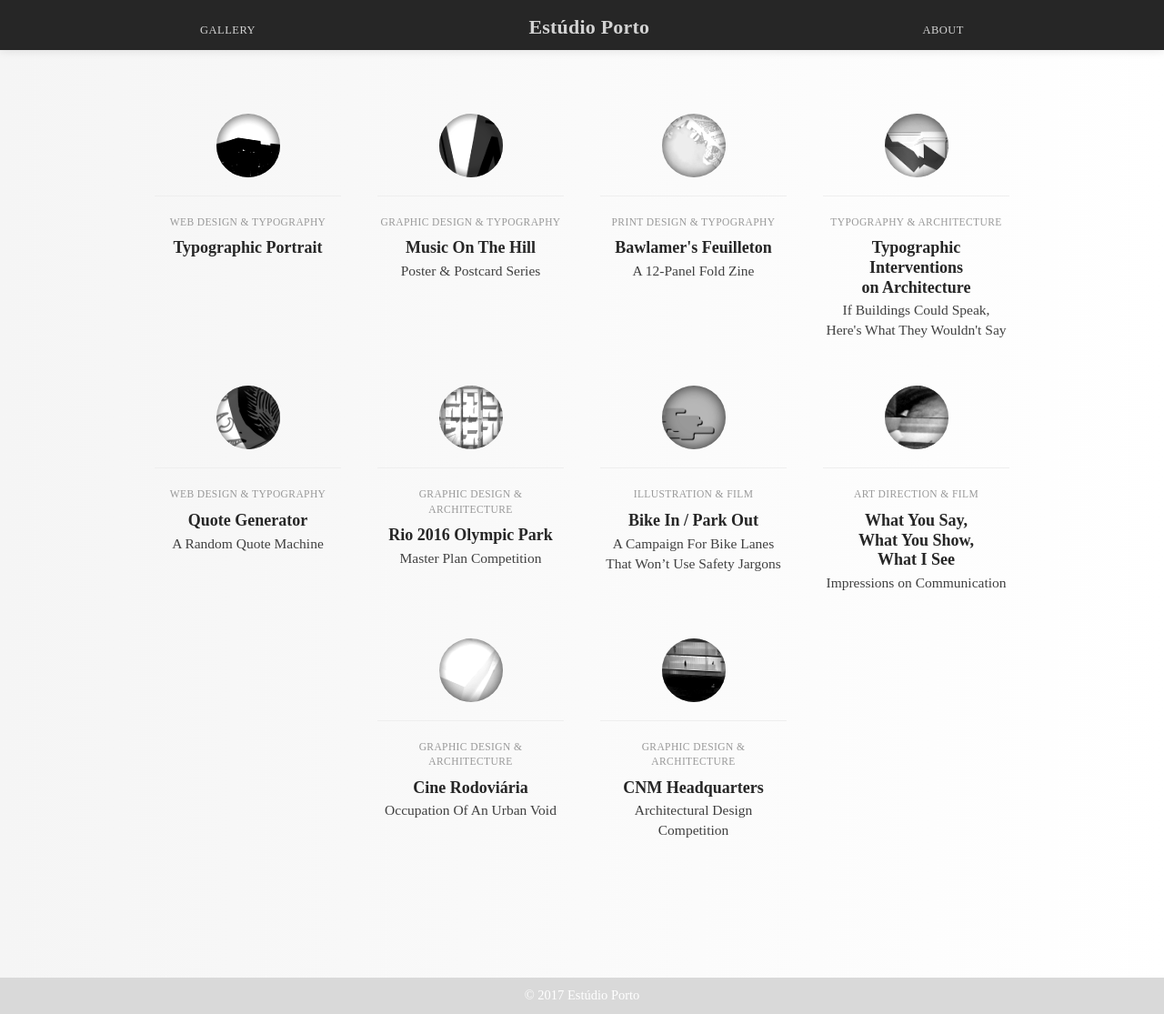
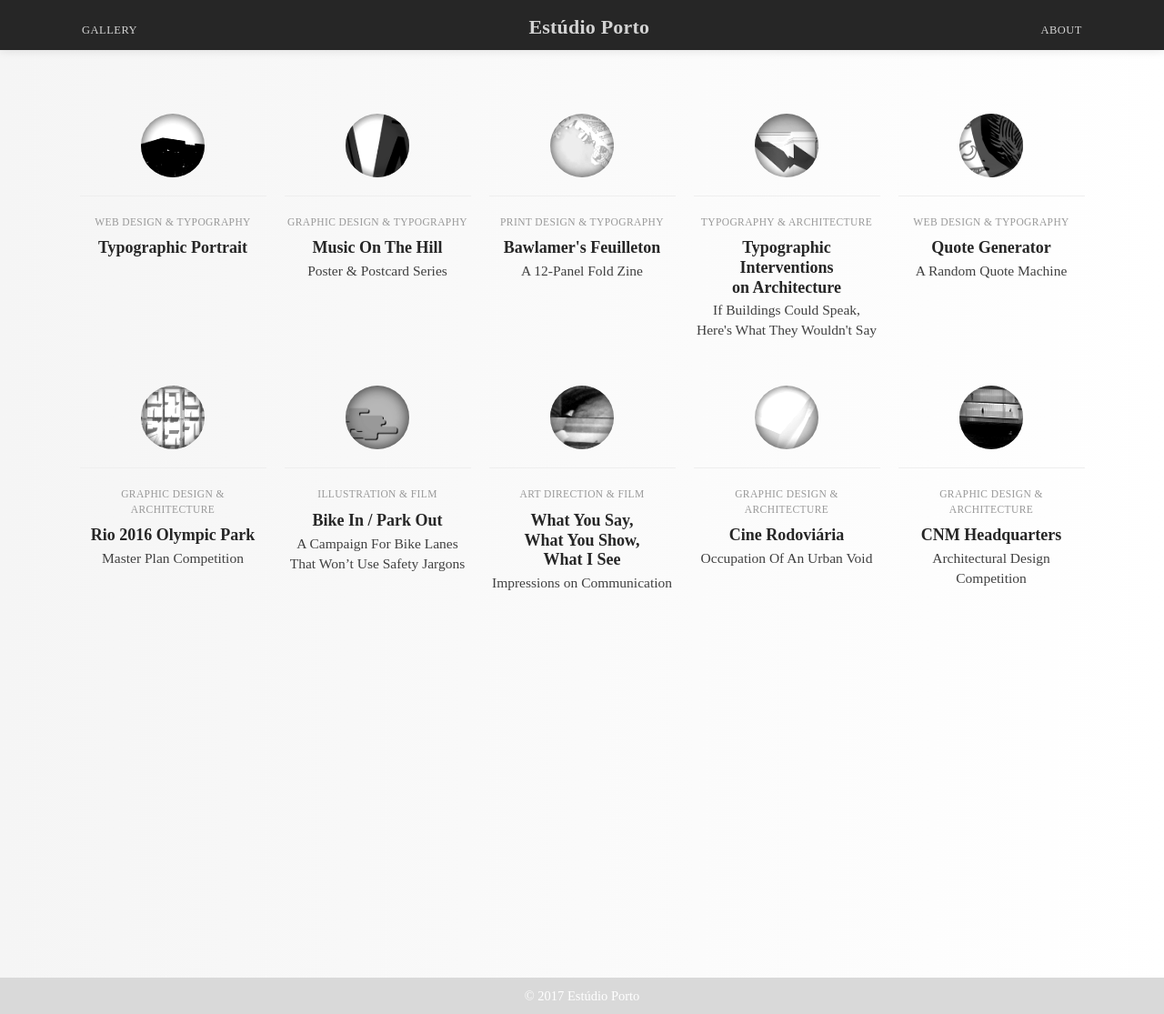
Before and after one commit to carolineportugal/estudioporto, a Jekyll site: the page built from index.html, in a window 1280 px wide and 1115 px high. Shown: the whole window at 91% size. Built offline with Jekyll 4.4.1, drawn with Linux system fonts in a browser that asks for light colours; nearby versions of some CDN libraries; some web fonts are replaced.

Commit message:
finilizes nav bar with crossbrowser compatibility and media queries

```diff
--- a/_includes/nav-dark.html
+++ b/_includes/nav-dark.html
@@ -4,7 +4,7 @@
 
   <div class="container">
     <div class="nav-wrapper">
-        <a class="menu-item" href="{{ site.baseurl }}/">Gallery</a>
+        <a class="menu-item gallery" href="{{ site.baseurl }}/">Gallery</a>
         <a class="title" href="{{ site.baseurl }}/">Estúdio Porto</a>
         <a class="menu-item" href="">About</a>
     </div>
--- a/_includes/nav-light.html
+++ b/_includes/nav-light.html
@@ -4,7 +4,7 @@
 
   <div class="container">
     <div class="nav-wrapper">
-        <a class="menu-item" href="{{ site.baseurl }}/">Gallery</a>
+        <a class="menu-item gallery" href="{{ site.baseurl }}/">Gallery</a>
         <a class="title" href="{{ site.baseurl }}/">Estúdio Porto</a>
         <a class="menu-item" href="">About</a>
     </div>
--- a/_sass/_bawlamers-feuilleton.scss
+++ b/_sass/_bawlamers-feuilleton.scss
@@ -4,7 +4,9 @@ $background:#ccc;
 // Code
 #bawlamers-feuilleton{
   background:$background;
-  min-height:100vh;
+  min-height:calc(100vh - 55px);
+  position: relative;
+  top:55px;
 
   .left-column{
     padding-top:2.5rem;
--- a/_sass/_home.scss
+++ b/_sass/_home.scss
@@ -81,9 +81,14 @@ $transition-time:.2s;
   background: linear-gradient(to left, #fff, #f5f5f5); /* W3C, IE 10+/ Edge, Firefox 16+, Chrome 26+, Opera 12+, Safari 7+ */
 }
 
-// Codes
+// Code
+body{
+  // background: lighten(#000, 85%);
+}
+
 #home{
   @include background-offwhite();
+  min-height: calc(100vh - 4rem);
 
   .projects-wrapper{
     display:flex;
@@ -111,7 +116,7 @@ $transition-time:.2s;
   }
 
   .project{
-    margin:2rem 2rem 0 2rem;
+    margin:2rem 1rem 0 1rem;
     text-align: center;
     padding-top:2rem;
     width:205px;
@@ -161,10 +166,10 @@ $transition-time:.2s;
   }
 
   //Media Queries
-  @media (max-width:768px) {
+  @media (max-width:479px) {
 
-    .project{
-      margin:2rem 2.5rem 0 2.5rem;
+    .projects-wrapper{
+      padding-top:calc(1rem + 55px);
     }
 
   }
--- a/_sass/_nav.scss
+++ b/_sass/_nav.scss
@@ -12,7 +12,7 @@ nav{
     display: flex;
     justify-content: space-between;
     align-items: baseline;
-    padding:0 15rem;
+    padding:0 2rem;
   }
 
   a.title{
@@ -74,4 +74,50 @@ nav.light{
     background: lighten(#000, 25%);
   }
 
+
 }
+
+//Media Queries
+@media (max-width:1199px) {
+
+  nav{
+
+    .nav-wrapper{
+      padding:0 3rem;
+    }
+
+  }
+
+}
+
+@media (max-width:991px) {
+
+  nav{
+
+    .nav-wrapper{
+      padding:0 3.5rem;
+    }
+
+  }
+
+}
+
+@media (max-width:768px) {
+
+  nav{
+
+    .container{
+      width:100%;
+    }
+
+    .nav-wrapper{
+      padding:0 1rem;
+    }
+
+    .gallery{
+      display: none;
+    }
+
+  }
+
+}
--- a/css/main.scss
+++ b/css/main.scss
@@ -29,7 +29,6 @@
 
 // General Code
 html, body{
-  background: lighten(#000, 85%);
   height:100%;
   @include font-smoothing();
   font-family: "sommet";
```
